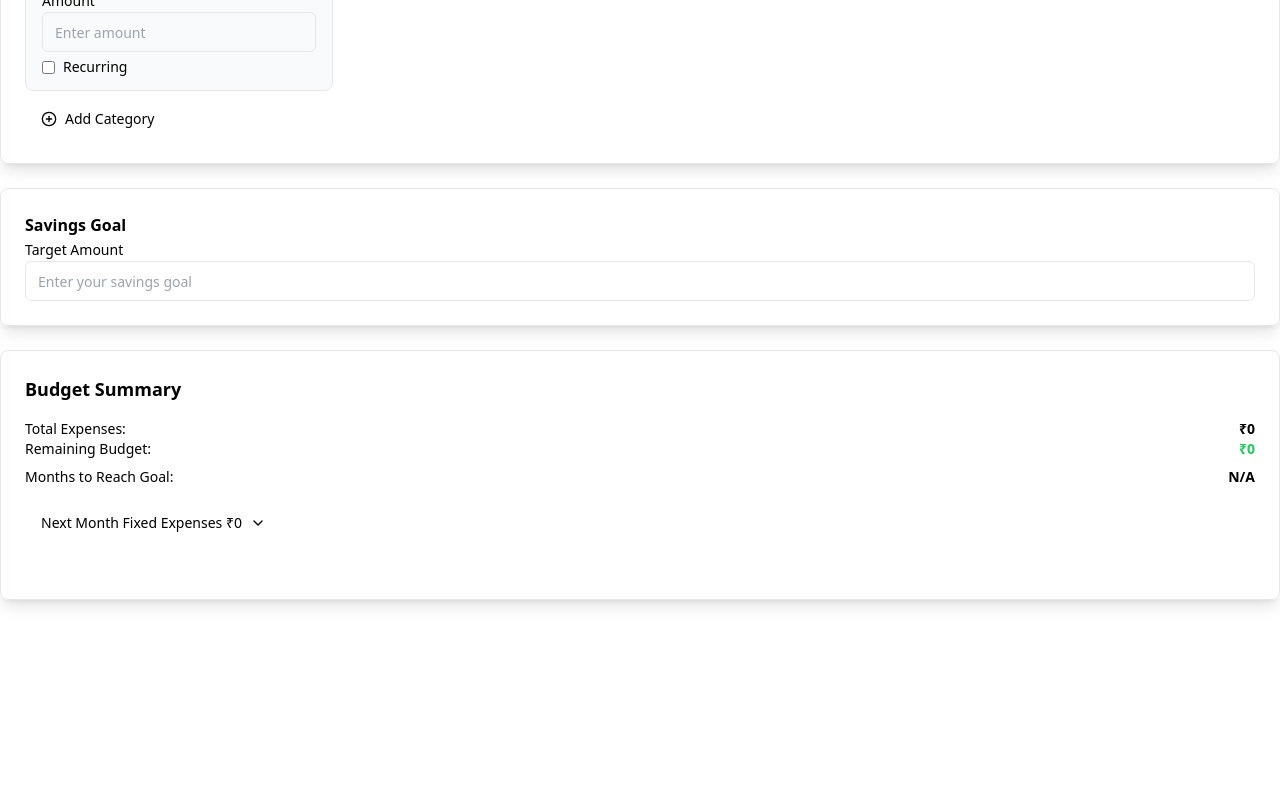
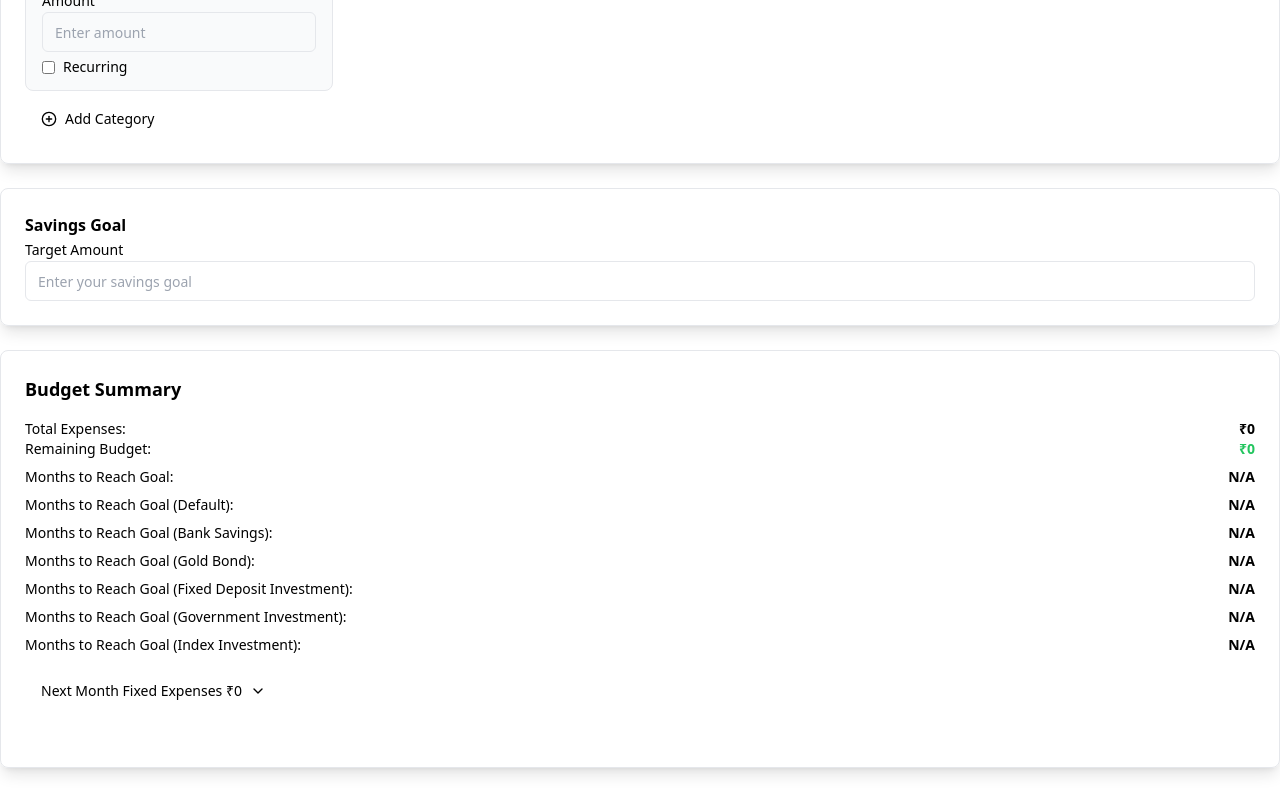
Before and after one commit to Ayush-Sharma-2023/Finance_Management_Platform, a Next.js app: page /budget in a window 1280 px wide. Shown: the part 380-1180 px from the top of the page. Before the commit the page ends 1012 px from the top, so only its background shows below. Built offline with nearby package versions, Linux system fonts and the light colour scheme.

Commit message:
modified:   package.json

```diff
--- a/app/budget/page.tsx
+++ b/app/budget/page.tsx
@@ -8,12 +8,15 @@ import { Progress } from '@/components/ui/progress';
 import { Label } from '@/components/ui/label';
 import { BarChart3, PlusCircle, ChevronDown, Trash2, XCircle } from 'lucide-react';
 
+
+
 export default function BudgetManager() {
   const [income, setIncome] = useState('');
   const [categories, setCategories] = useState([{ name: '', amount: '', recurring: false }]);
   const [savingsGoal, setSavingsGoal] = useState('');
   const [showRecurringExpenses, setShowRecurringExpenses] = useState(false);
   const [nextMonthExpenses, setNextMonthExpenses] = useState([]);
+  const [investmentOption, setInvestmentOption] = useState(''); // New state for investment type
 
   const handleCategoryChange = (index, field, value) => {
     const updatedCategories = [...categories];
@@ -40,16 +43,67 @@ export default function BudgetManager() {
   const totalExpenses = categories.reduce((acc, cat) => acc + Number(cat.amount || 0), 0);
   const remainingBudget = Number(income) - totalExpenses;
   const nextMonthFixedExpenses = nextMonthExpenses.reduce((acc, exp) => acc + Number(exp.amount || 0), 0);
+
+  // Function for bank savings account
+  function bankSavingsTime(initial: number, monthly: number, rate: number, target: number): number {
+    let months = 0;
+    let balance = initial;
+    let monthlyRate = rate / 12 / 100; // Convert annual rate to monthly rate
+
+    while (balance < target) {
+        balance *= (1 + monthlyRate); // Apply compound interest
+        balance += monthly; // Add monthly contribution
+        months++;
+    }
+
+    return months;
+  }
+
+  // Function for gold bonds
+  function goldBondTime(initial: number, rate: number, target: number): number {
+    let months = 0;
+    let balance = initial;
+    let monthlyInterest = (initial * rate / 100) / 12; // Simple interest per month
+
+    while (balance < target) {
+        balance += monthlyInterest;
+        months++;
+    }
+
+    return months;
+  }
+
+  // Function for FD, Govt. Bonds, and Index Funds
+  function compoundInvestmentTime(initial: number, monthly: number, rate: number, target: number): number {
+    let months = 0;
+    let balance = initial;
+    let monthlyRate = rate / 12 / 100; // Convert annual rate to monthly rate
+
+    while (balance < target) {
+        balance *= (1 + monthlyRate); // Apply compound interest
+        balance += monthly; // Add monthly deposit
+        months++;
+    }
+
+    return months;
+  }
+
   const monthsToGoal = savingsGoal && remainingBudget > 0 ? Math.ceil(savingsGoal / remainingBudget) : 'N/A';
 
+  // Calculate the months required for each investment option
+  const bankSavingsMonths = savingsGoal && remainingBudget > 0 ? bankSavingsTime(remainingBudget, remainingBudget, 2, savingsGoal) : 'N/A';
+  const goldBondMonths = savingsGoal && remainingBudget > 0 ? goldBondTime(remainingBudget, 3, savingsGoal) : 'N/A';
+  const fdMonths = savingsGoal && remainingBudget > 0 ? compoundInvestmentTime(remainingBudget, remainingBudget, 6, savingsGoal) : 'N/A';
+  const govtMonths = savingsGoal && remainingBudget > 0 ? compoundInvestmentTime(remainingBudget, remainingBudget, 9, savingsGoal) : 'N/A';
+  const indexMonths = savingsGoal && remainingBudget > 0 ? compoundInvestmentTime(remainingBudget, remainingBudget, 13, savingsGoal) : 'N/A';
   return (
     <div className="container py-8">
       <div className="flex items-center space-x-2 mb-6">
-        <BarChart3 className="h-6 w-6 padding+" />
+        <BarChart3 className="h-6 w-6 " />
         <h1 className="text-2xl font-bold">Budget Manager</h1>
       </div>
 
-      <Card className="p-6 mb-6 shadow-lg rounded-lg border border-gray-200" >
+      <Card className="p-6 mb-6 shadow-lg rounded-lg border border-gray-200">
         <h2 className="text-lg font-semibold mb-4">Enter Your Monthly Details</h2>
 
         <Label htmlFor="income" className="font-medium text-black">Monthly Income</Label>
@@ -136,6 +190,36 @@ export default function BudgetManager() {
           <span className="font-semibold">{monthsToGoal}</span>
         </div>
 
+        <div className="flex justify-between text-sm mt-2">
+      <span>Months to Reach Goal (Default):</span>
+      <span className="font-semibold">{monthsToGoal}</span>
+    </div>
+
+    <div className="flex justify-between text-sm mt-2">
+      <span>Months to Reach Goal (Bank Savings):</span>
+      <span className="font-semibold">{bankSavingsMonths}</span>
+    </div>
+
+    <div className="flex justify-between text-sm mt-2">
+      <span>Months to Reach Goal (Gold Bond):</span>
+      <span className="font-semibold">{goldBondMonths}</span>
+    </div>
+
+    <div className="flex justify-between text-sm mt-2">
+      <span>Months to Reach Goal (Fixed Deposit Investment):</span>
+      <span className="font-semibold">{fdMonths}</span>
+    </div>
+
+    <div className="flex justify-between text-sm mt-2">
+      <span>Months to Reach Goal (Government Investment):</span>
+      <span className="font-semibold">{govtMonths}</span>
+    </div>
+
+    <div className="flex justify-between text-sm mt-2">
+      <span>Months to Reach Goal (Index Investment):</span>
+      <span className="font-semibold">{indexMonths}</span>
+    </div>
+
         <div className="mt-4">
           <Button onClick={() => setShowRecurringExpenses(!showRecurringExpenses)}>
             Next Month Fixed Expenses ₹{nextMonthFixedExpenses} <ChevronDown className="ml-2 h-4 w-4" />
--- a/package.json
+++ b/package.json
@@ -16,6 +16,7 @@
     "@radix-ui/react-label": "^2.1.2",
     "@radix-ui/react-progress": "^1.1.2",
     "@radix-ui/react-radio-group": "^1.2.3",
+    "@radix-ui/react-toggle": "^1.1.2",
     "@supabase/supabase-js": "^2.48.1",
     "axios": "^1.7.9",
     "class-variance-authority": "^0.7.1",
```
Also changed, not shown: 1 other file (tests, documents, lock files or other folders).
